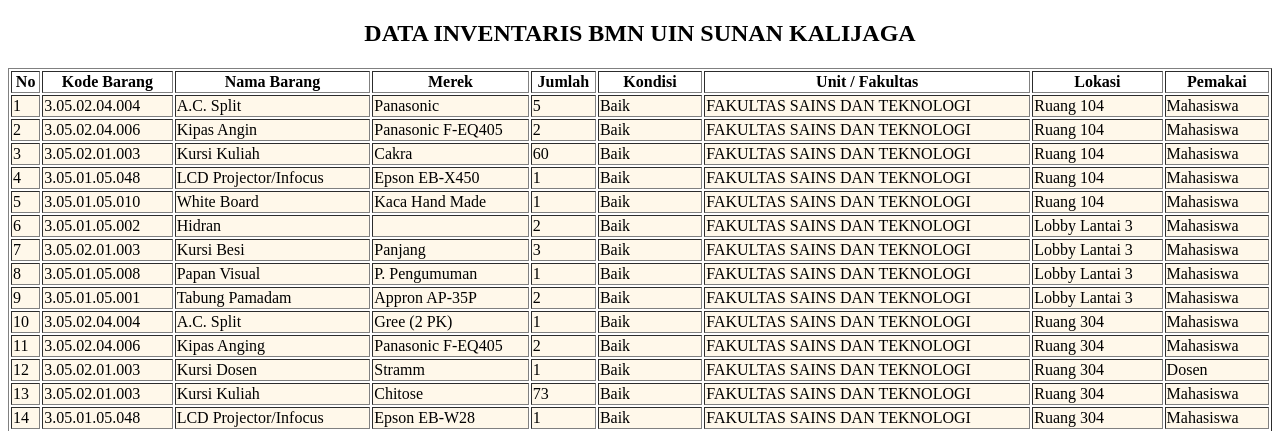
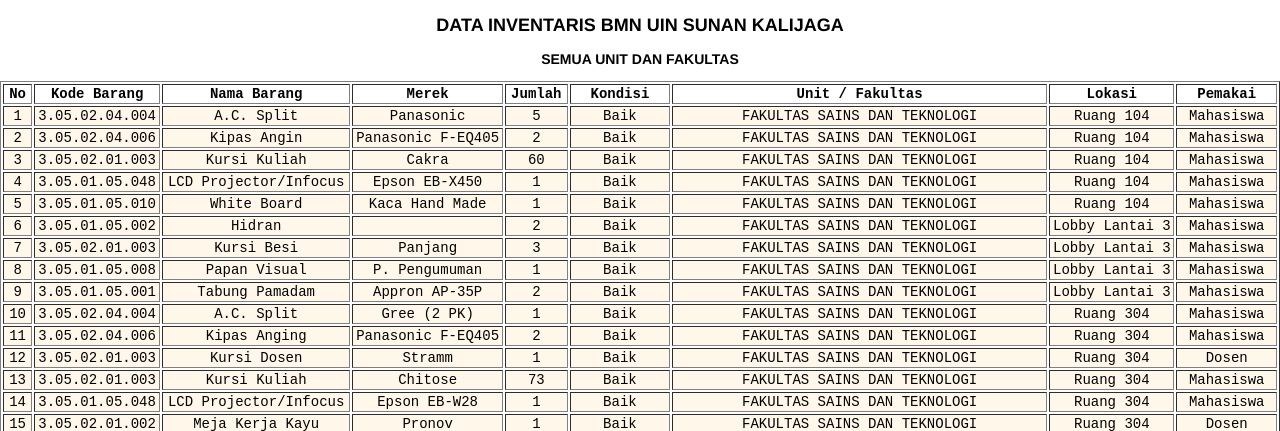
Before and after one commit to nandaarya/bbp_proyek, a PHP site: page /barang/print.php?fakultas=all in a window 1280 px wide. Shown: the top 431 px of the page. Run offline with PHP 8.4, Linux system fonts and the light colour scheme; a user stored in the database is signed in; data comes from the database, SQL or seed files in the repository.

Commit message:
add style to print layout

```diff
--- a/barang/print.php
+++ b/barang/print.php
@@ -11,8 +11,10 @@ $fakultas = $_GET['fakultas'];
 
 if ($fakultas == "all") {
     $result = mysqli_query($conn, "SELECT * FROM barang ORDER BY idx ASC");
+    $nama_fakultas = "SEMUA UNIT DAN FAKULTAS";
 } else {
     $result = mysqli_query($conn, "SELECT * FROM barang WHERE fakultas = '$fakultas'");
+    $nama_fakultas = $fakultas;
 }
 
 ?>
@@ -20,6 +22,9 @@ if ($fakultas == "all") {
 <!DOCTYPE html>
 <html>
 <head>
+    <meta charset="UTF-8">
+	<meta name="viewport" content="width=device-width, initial-scale=1">
+	<link rel="stylesheet" type="text/css"  href="..\style\index_barang.css">
 	<title>CETAK DATA</title>
 </head>
 <body>
@@ -27,14 +32,14 @@ if ($fakultas == "all") {
 	<center>
 
 		<h2>DATA INVENTARIS BMN UIN SUNAN KALIJAGA</h2>
-		<h4></h4>
+		<?php echo"<h3>$nama_fakultas</h3>"?>
 
 	</center>
 
     <table id="tabel" width='100%' border=1>
 			<tr>
 				<th style="width:2%">No</th> <th style="width:10%">Kode Barang</th><th style="width:15%">Nama Barang</th> <th style="width:12%">Merek</th>
-				<th style="width:5%">Jumlah</th> <th style="width:8%">Kondisi</th> <th style="width:25%">Unit / Fakultas</th> <th style="width:10%">Lokasi</th>
+				<th style="width:5%">Jumlah</th> <th style="width:8%">Kondisi</th> <th style="width:30%">Unit / Fakultas</th> <th style="width:10%">Lokasi</th>
 				<th style="width:8%">Pemakai</th>
 			</tr>
 			<?php
```
